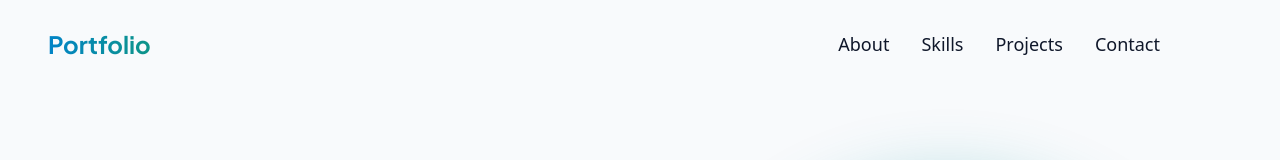
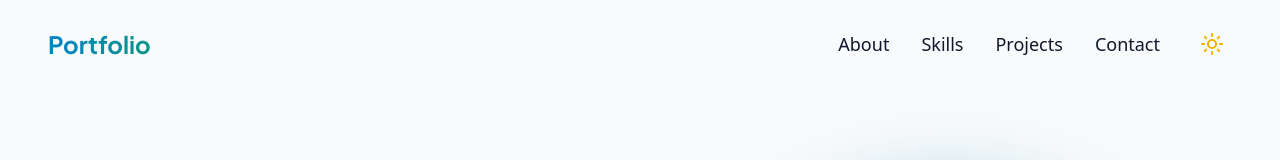
Before and after one commit to MianSaadTahir/Portfolio, a Next.js app: page / in a window 1280 px wide. Shown: the top 160 px of the page. Built offline with nearby package versions, Linux system fonts and the light colour scheme.

Commit message:
fix dark mode toggle btn

```diff
--- a/src/components/ThemeToggle.tsx
+++ b/src/components/ThemeToggle.tsx
@@ -6,7 +6,7 @@ import { useTheme } from "next-themes";
 import { motion } from "framer-motion";
 
 export function ThemeToggle() {
-  const { theme, setTheme } = useTheme();
+  const { theme, setTheme, resolvedTheme } = useTheme();
   const [mounted, setMounted] = React.useState(false);
 
   React.useEffect(() => {
@@ -19,7 +19,7 @@ export function ThemeToggle() {
 
   return (
     <button
-      onClick={() => setTheme(theme === "dark" ? "light" : "dark")}
+      onClick={() => setTheme(resolvedTheme === "dark" ? "light" : "dark")}
       className="relative p-2 rounded-full hover:bg-muted/10 transition-colors"
       aria-label="Toggle Theme"
     >
@@ -27,8 +27,8 @@ export function ThemeToggle() {
         <motion.div
           initial={false}
           animate={{
-            scale: theme === "dark" ? 1 : 0,
-            rotate: theme === "dark" ? 0 : 90,
+            scale: resolvedTheme === "dark" ? 1 : 0,
+            rotate: resolvedTheme === "dark" ? 0 : 90,
           }}
           transition={{ duration: 0.2 }}
           className="absolute inset-0 flex items-center justify-center"
@@ -38,8 +38,8 @@ export function ThemeToggle() {
         <motion.div
           initial={false}
           animate={{
-            scale: theme === "light" ? 1 : 0,
-            rotate: theme === "light" ? 0 : -90,
+            scale: resolvedTheme === "light" ? 1 : 0,
+            rotate: resolvedTheme === "light" ? 0 : -90,
           }}
           transition={{ duration: 0.2 }}
           className="absolute inset-0 flex items-center justify-center"
```
